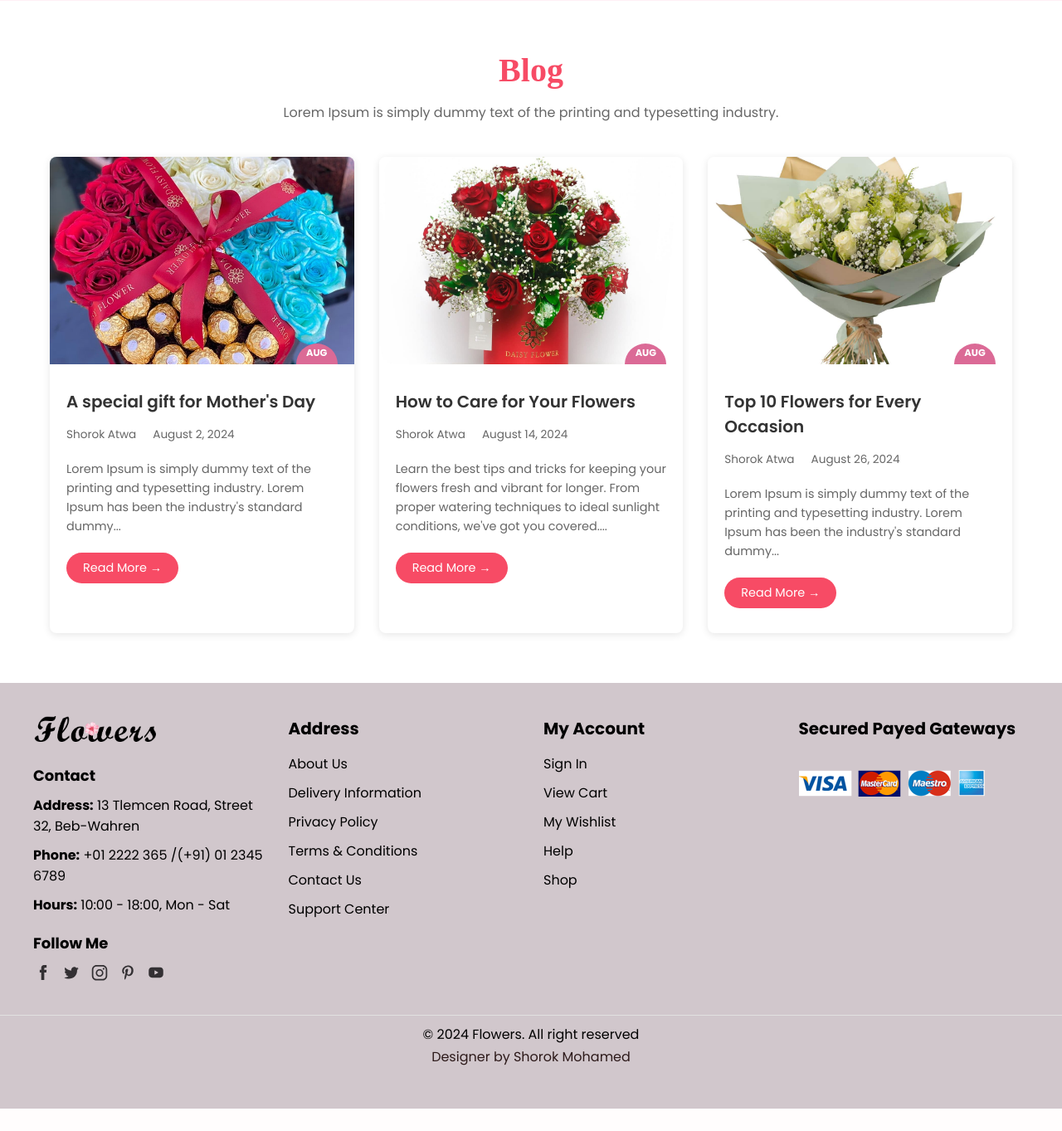
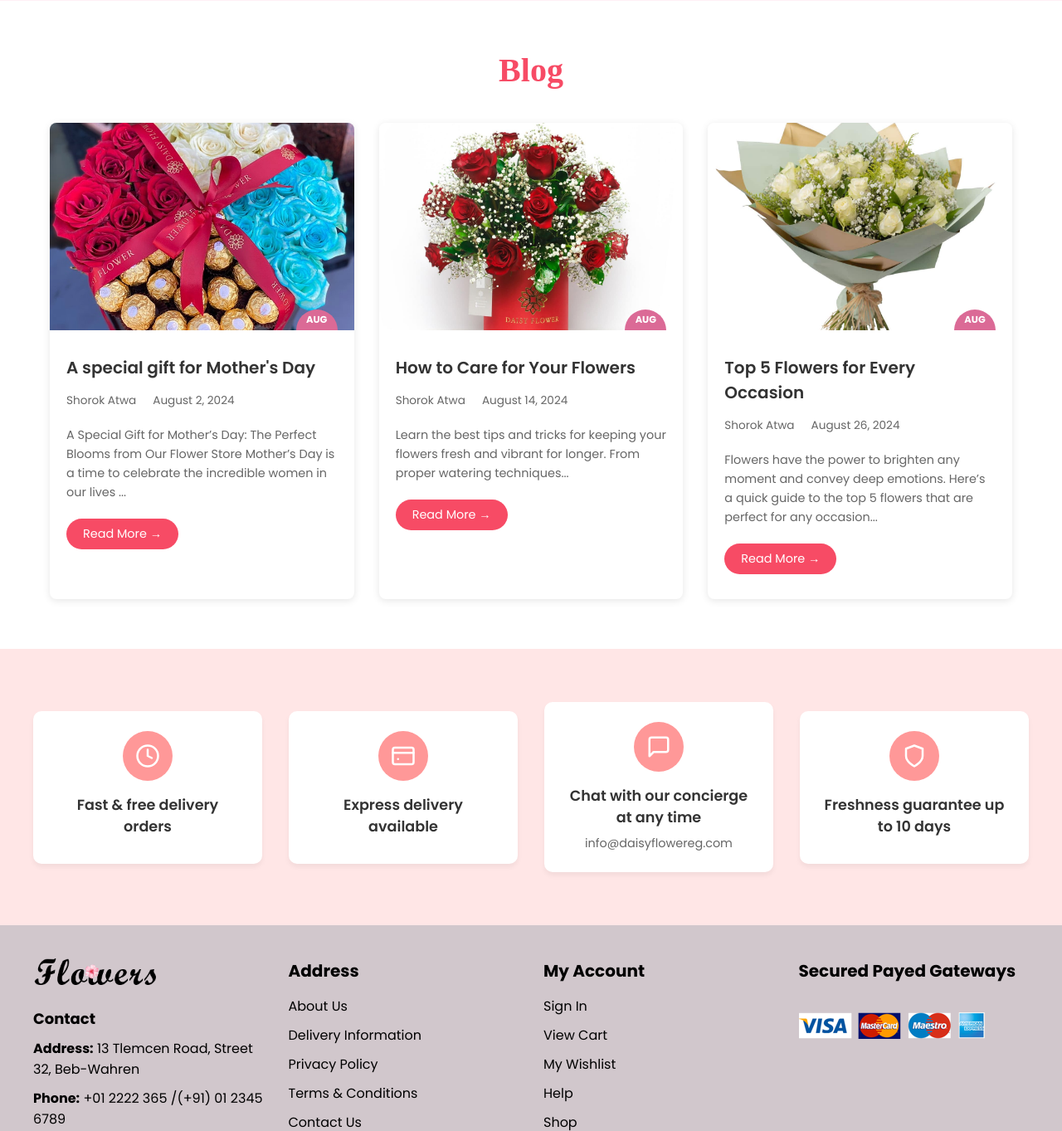
Before and after one commit to shorokatwa14/EPFL-Final-project, a Flask app: page /base in a window 1280 px wide. Shown: the part 1746-3109 px from the top of the page at 83% size. Before the commit the page ends 3082 px from the top, so only its background shows below. Run offline with Flask 3, Linux system fonts and the light colour scheme.

Commit message:
Refactor blog section styles and layout

```diff
--- a/templates/home.html
+++ b/templates/home.html
@@ -127,12 +127,10 @@
 
   <section id="blog">
     <div class="blog-header">
-        <h2>Blog</h2>
-        <p>Lorem Ipsum is simply dummy text of the printing and typesetting industry.</p>
+        <h2 class="blog_title">Blog</h2>
     </div>
 
     <div class="blog-container">
-        <!-- Blog Card 1 -->
         <article class="blog-card">
             <div class="blog-image">
                 <img src="../static/images/IMG2.jpeg" alt="Blog Post Title">
@@ -150,9 +148,11 @@
                     <div class="date">August 2, 2024</div>
                 </div>
                 <p class="blog-excerpt">
-                    Lorem Ipsum is simply dummy text of the printing and typesetting industry. Lorem Ipsum has been the industry's standard dummy...
+                  A Special Gift for Mother’s Day: The Perfect Blooms from Our Flower Store
+
+                  Mother’s Day is a time to celebrate the incredible women in our lives ...
                 </p>
-                <a href="#" class="read-more">Read More →</a>
+                <a href="/blog" class="read-more">Read More →</a>
             </div>
         </article>
         <article class="blog-card">
@@ -172,9 +172,10 @@
                   <div class="date">August 14, 2024</div>
               </div>
               <p class="blog-excerpt">
-                Learn the best tips and tricks for keeping your flowers fresh and vibrant for longer. From proper watering techniques to ideal sunlight conditions, we've got you covered....
+                Learn the best tips and tricks for keeping your flowers fresh and vibrant for longer.
+        From proper watering techniques...
               </p>
-              <a href="/blog" class="read-more">Read More →</a>
+              <a href="/blog_2" class="read-more">Read More →</a>
           </div>
       </article>
        <article class="blog-card">
@@ -186,7 +187,7 @@
             </div>
         </div>
         <div class="blog-content">
-            <h3 class="blog-title">Top 10 Flowers for Every Occasion</h3>
+            <h3 class="blog-title">Top 5 Flowers for Every Occasion</h3>
             <div class="blog-meta">
                 <div class="author">
                     <span>Shorok Atwa</span>
@@ -194,14 +195,55 @@
                 <div class="date">August 26, 2024</div>
             </div>
             <p class="blog-excerpt">
-                Lorem Ipsum is simply dummy text of the printing and typesetting industry. Lorem Ipsum has been the industry's standard dummy...
-            </p>
-            <a href="#" class="read-more">Read More →</a>
+              Flowers have the power to brighten any moment and convey deep emotions. Here’s a quick guide to the top 5 flowers that are perfect for any occasion...            </p>
+            <a href="/blog_3" class="read-more">Read More →</a>
         </div>
     </article>
     </div>
 </section>
+<!-- Add this section before the footer -->
+<section class="delivery-info">
+  <div class="delivery-container">
+    <div class="delivery-item">
+      <div class="delivery-icon">
+        <svg xmlns="http://www.w3.org/2000/svg" width="24" height="24" viewBox="0 0 24 24" fill="none" stroke="currentColor" stroke-width="2" stroke-linecap="round" stroke-linejoin="round">
+          <circle cx="12" cy="12" r="10"/>
+          <path d="M12 6v6l4 2"/>
+        </svg>
+      </div>
+      <h4>Fast & free delivery orders</h4>
+    </div>
 
+    <div class="delivery-item">
+      <div class="delivery-icon">
+        <svg xmlns="http://www.w3.org/2000/svg" width="24" height="24" viewBox="0 0 24 24" fill="none" stroke="currentColor" stroke-width="2" stroke-linecap="round" stroke-linejoin="round">
+          <rect x="2" y="4" width="20" height="16" rx="2"/>
+          <path d="M7 15h0M2 9h20"/>
+        </svg>
+      </div>
+      <h4>Express delivery available</h4>
+    </div>
+
+    <div class="delivery-item">
+      <div class="delivery-icon">
+        <svg xmlns="http://www.w3.org/2000/svg" width="24" height="24" viewBox="0 0 24 24" fill="none" stroke="currentColor" stroke-width="2" stroke-linecap="round" stroke-linejoin="round">
+          <path d="M21 15a2 2 0 0 1-2 2H7l-4 4V5a2 2 0 0 1 2-2h14a2 2 0 0 1 2 2z"/>
+        </svg>
+      </div>
+      <h4>Chat with our concierge at any time</h4>
+      <p>info@daisyflowereg.com</p>
+    </div>
+
+    <div class="delivery-item">
+      <div class="delivery-icon">
+        <svg xmlns="http://www.w3.org/2000/svg" width="24" height="24" viewBox="0 0 24 24" fill="none" stroke="currentColor" stroke-width="2" stroke-linecap="round" stroke-linejoin="round">
+          <path d="M12 22s8-4 8-10V5l-8-3-8 3v7c0 6 8 10 8 10z"/>
+        </svg>
+      </div>
+      <h4>Freshness guarantee up to 10 days</h4>
+    </div>
+  </div>
+</section>
   <footer class="footer container">
     <div class="footer__container grid">
       <div class="footer__content footer__contact">
```
